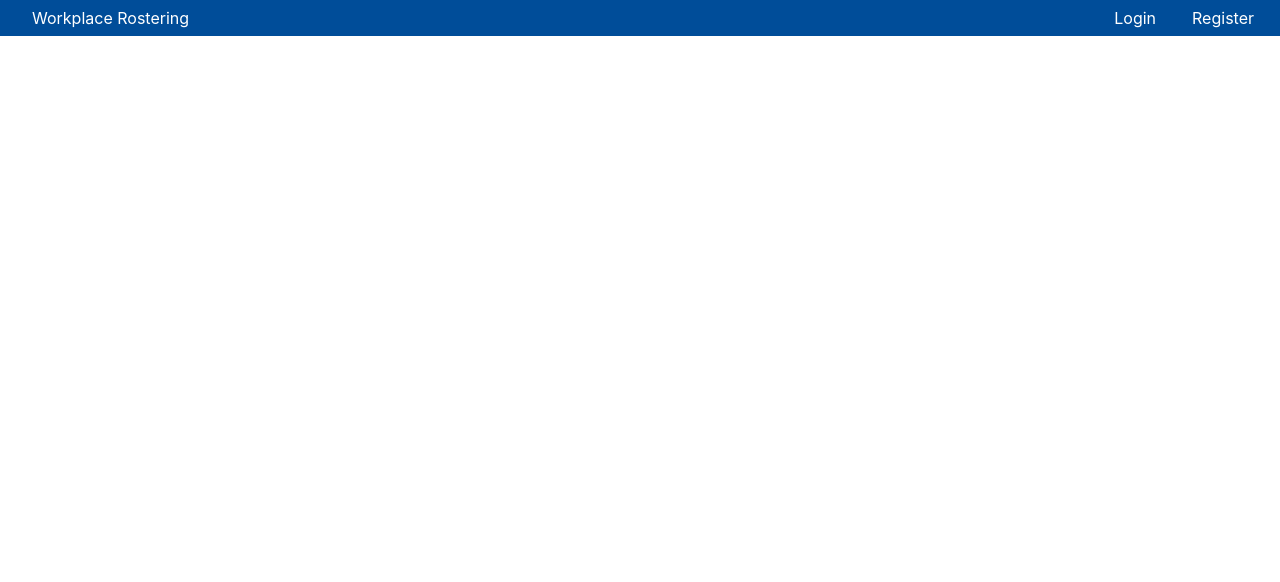
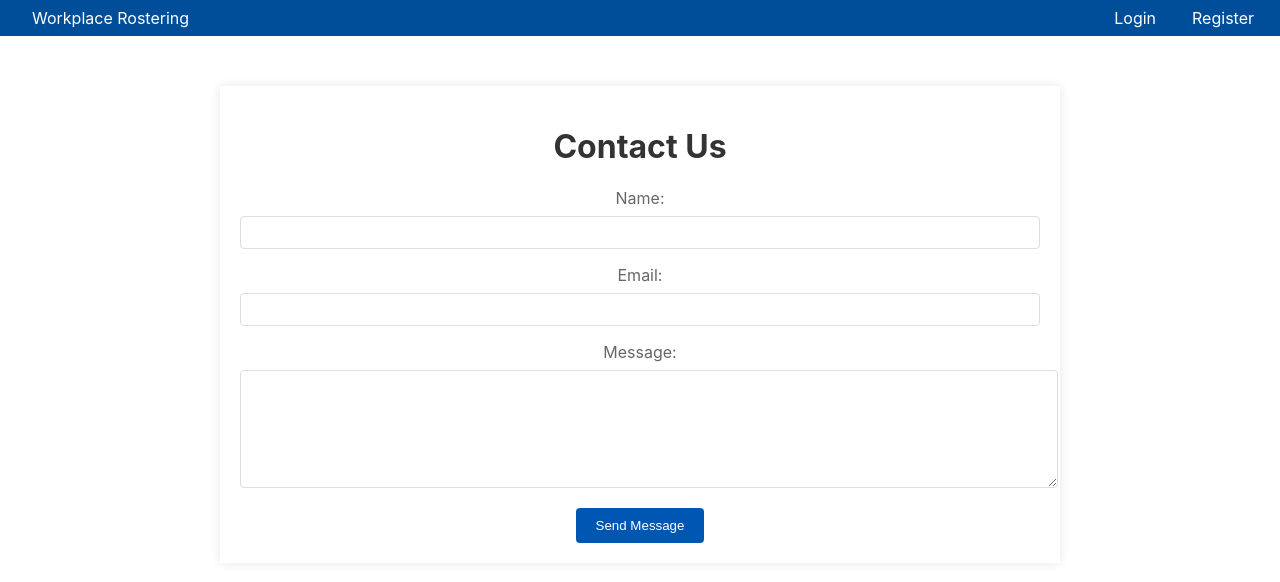
Before and after one commit to Shanzie/work-rostering, a React (Create React App) app: page /contact in a window 1280 px wide. Shown: the top 582 px of the page. Built offline with nearby package versions, Linux system fonts and the light colour scheme.

Commit message:
register bugfix

```diff
--- a/src/App.js
+++ b/src/App.js
@@ -9,6 +9,7 @@ import ShiftManagement from './components/ShiftManagement';
 import LeaveManagement from './components/LeaveManagement';
 import Profile from './components/Profile';
 import CalendarPage from './components/CalendarPage';
+import ContactUs from './components/ContactUs';
 import './App.css';
 
 function App() {
@@ -29,6 +30,7 @@ function App() {
           <Route path="/register" element={<Register />} />
           <Route path="/login" element={<Login onLogin={handleLogin} />} />
           <Route path="/calendar" element={<CalendarPage />} />
+          <Route path="/contact" element={<ContactUs />} />
           {isLoggedIn && (
             <>
               <Route path="/shifts" element={<ShiftManagement />} />
--- /dev/null
+++ b/src/components/ContactUs.css
@@ -0,0 +1,45 @@
+.contact-container {
+    max-width: 800px;
+    margin: 50px auto;
+    padding: 20px;
+    background-color: white;
+    box-shadow: 0 0 10px rgba(0, 0, 0, 0.1);
+}
+
+h1 {
+    color: #333;
+}
+
+.form-group {
+    margin-bottom: 20px;
+}
+
+.form-group label {
+    display: block;
+    margin-bottom: 5px;
+}
+
+.form-group input,
+.form-group textarea {
+    width: 100%;
+    padding: 10px;
+    border: 1px solid #ddd;
+    border-radius: 4px;
+}
+
+.form-group textarea {
+    height: 100px;
+}
+
+button[type="submit"] {
+    background-color: #0056b3;
+    color: white;
+    border: none;
+    padding: 10px 20px;
+    border-radius: 4px;
+    cursor: pointer;
+}
+
+button[type="submit"]:hover {
+    background-color: #004494;
+}
--- /dev/null
+++ b/src/components/ContactUs.js
@@ -0,0 +1,32 @@
+import React from 'react';
+import './ContactUs.css';
+
+function ContactUs() {
+    const handleSubmit = (event) => {
+        event.preventDefault();
+        alert('Form submitted!'); // Placeholder for form submission logic
+    };
+
+    return (
+        <div className="contact-container">
+            <h1>Contact Us</h1>
+            <form id="contact-form" onSubmit={handleSubmit}>
+                <div className="form-group">
+                    <label htmlFor="name">Name:</label>
+                    <input type="text" id="name" name="name" required />
+                </div>
+                <div className="form-group">
+                    <label htmlFor="email">Email:</label>
+                    <input type="email" id="email" name="email" required />
+                </div>
+                <div className="form-group">
+                    <label htmlFor="message">Message:</label>
+                    <textarea id="message" name="message" required></textarea>
+                </div>
+                <button type="submit">Send Message</button>
+            </form>
+        </div>
+    );
+}
+
+export default ContactUs;
--- a/src/components/Home.js
+++ b/src/components/Home.js
@@ -1,5 +1,8 @@
 import React from 'react';
 import './Home.css'; // Make sure you have this CSS file
+import { Link } from 'react-router-dom';
+
+<Link to="/ContactUs">Contact Us</Link>
 
 function Home() {
   return (
@@ -37,6 +40,7 @@ function Home() {
         <button className="btn">Contact Us</button>
       </section>
     </div>
+
   );
 }
 
```
Also changed, not shown: models/Message.js (added, +9 -0 lines), models/User.js (+16 -21 lines), routes/register.js (added, +24 -0 lines), server.js (+8 -3 lines).
